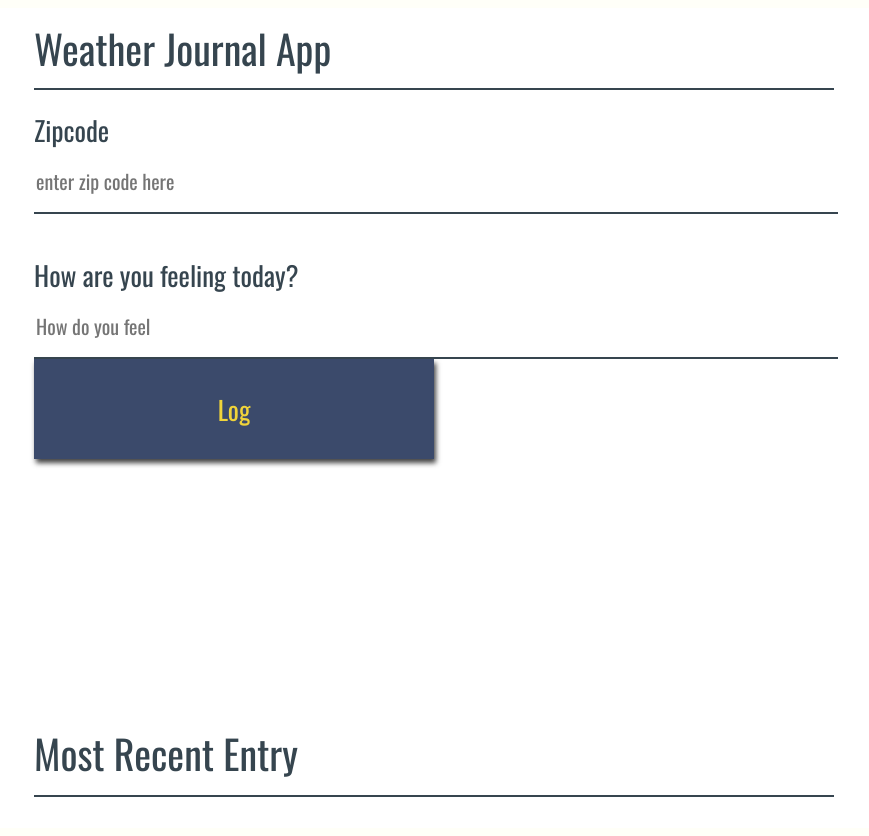
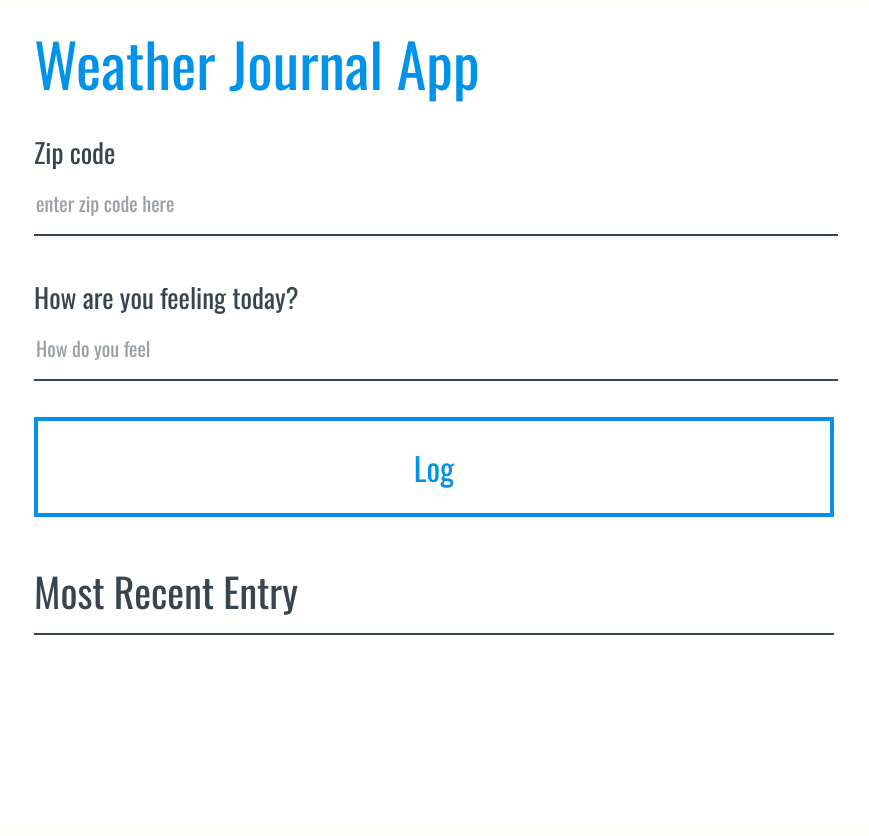
Before and after one commit to necastle88/weather_app, a website: page website/index.html in a window 1280 px wide. Shown: the whole page, without its empty margins (206-1075 px from the left). Drawn offline with nearby package versions, Linux system fonts and the light colour scheme; a web font is replaced by a local one.

Commit message:
finished styling app

```diff
--- a/website/index.html
+++ b/website/index.html
@@ -12,7 +12,7 @@
     Weather Journal App
   </div>
   <div class ="app_zip--input">
-    <label for="zip">Zipcode</label>
+    <label for="zip">Zip code</label>
     <input type="text" id="zip" placeholder="enter zip code here">
   </div>
   <div class ="app_feeling--input">
--- a/website/style/styles.module.css
+++ b/website/style/styles.module.css
@@ -1,3 +1,8 @@
+html {
+  display: flex;
+  justify-content: center;
+}
+
 body{
   background: #fffff8;
   font-family: -apple-system, BlinkMacSystemFont, sans-serif;
@@ -6,7 +11,7 @@ body{
 #app{
   padding: .5em 2em;
   display: grid;
-  grid-auto-rows: 72px 125px 368px auto;
+  grid-auto-rows: 94px 125px 220px auto;
   grid-template-areas:
   "header"
   "input"
@@ -20,40 +25,18 @@ body{
   font-family: 'Oswald', sans-serif;
 }
 .app_header {
-width: 100%;
-width: 800px;
-border-bottom: 2px solid #36454f;
-padding: 0 0 .3em 0;
-font-size: 2em;
-}
-
-.holder{
-
+  width: 100%;
+  width: 800px;
+  padding: 0 0 1em 0;
+  font-size: 3em;
+  margin-bottom: -14px;
+  color:#0093E9;
 }
 
 .entry{
   background: rgba(59, 74, 107, .4);
 }
 
-#entryHolder{
-
-}
-
-#date{
-
-}
-
-#temp{
-
-}
-
-#content{
-
-}
-
-.headline {
-
-}
 .entries-icon {
   height: 150px;
 }
@@ -62,23 +45,14 @@ font-size: 2em;
   align-items: center;
   font-size: 2.5em;
 }
-p.entries-data-date {
+p.entries-data-date,
+p.entries-data-temp,
+p.entries-data-feeling  {
   margin: 0px 30px 0px 5px;
-  /* font-size: 2em; */
-}
-
-p.entries-data-temp {
-  margin: 0px 30px 0px 5px;
-  /* font-size: 2em; */
-}
-
-p.entries-data-feeling {
-  margin: 0px 30px 0px 5px;
-  /* font-size: 2em; */
 }
 
 .app_entries_container {
-  margin-top: 4em;
+  margin-top: 1em;
 }
 
 .title{
@@ -86,6 +60,7 @@ p.entries-data-feeling {
   border-bottom: 2px solid #36454f;
   padding: 0 0 .3em 0;
   font-size: 2em;
+  margin-top: .6em;
 }
 
 .entries-container {
@@ -100,14 +75,13 @@ p.entries-data-feeling {
   margin-top: 1.5em;
   color: #fff;
 }
-/*  Basic Styling To Override Default For Basic HTML Elements */
 
-label{
+label {
   display:block;
   font-size: 27px;
 }
 
-input{
+input {
   display: block;
   height: 60px;
   width: 100%;
@@ -120,17 +94,18 @@ input{
   border-left: none;
 }
 
-button{
-  width: 400px;
+button {
+  width: 100%;
   height: 100px;
-  background: #3b4a6b;
-  color: #f0d43a;
-  font-size: 26px;
+  background: #fff;
+  color: #0093E9;
+  font-size: 32px;
   font-family: 'Oswald', sans-serif;
-  border: none;
-  box-shadow: 2px 4px 5px #444;
+  border: 4px solid #0093E9;
+  margin-top: 36px;
 }
-h1{
+
+h1 {
   font-size: 36px;
 }
 
@@ -146,9 +121,6 @@ textarea{
   border-left: none;
   overflow: hidden;
 }
-textarea#feelings::placeholder {
-  font-size: 20px;
-  padding: 27px 0;
 
 ::placeholder {
   color: #98a0a5;
```
